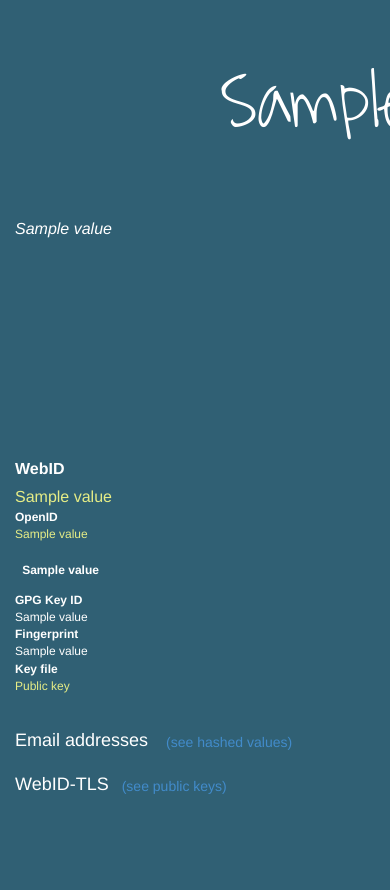
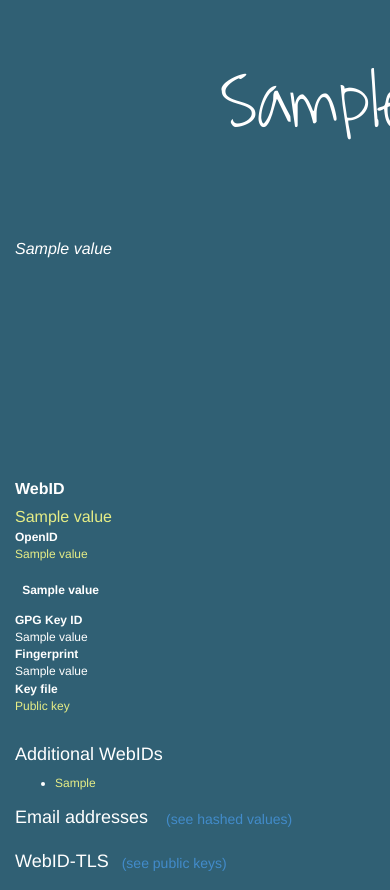
Before and after one commit to bcogrel/webid-profile, a Flask app: template webid_profile/templates/profile.html in a window 390 px wide; the page is wider, and only the part inside the window is pictured. Before the commit the page ends 794 px from the top of that part, so only its background shows below. Run offline with Flask 2, Linux system fonts and the light colour scheme; the template is opened without the code that fills it: most values are stand-ins (such as "Sample title", 1, 10 or a date in 2020); some libraries are stand-ins or nearby versions.

Commit message:
Additional webIDs displayed

```diff
--- a/webid_profile/__init__.py
+++ b/webid_profile/__init__.py
@@ -1,4 +1,4 @@
-from rdflib.namespace import RDF, DCTERMS, FOAF, RDFS, SKOS, Namespace
+from rdflib.namespace import RDF, DCTERMS, FOAF, RDFS, SKOS, OWL, Namespace
 from .core import NSManager
 
 ns = NSManager({
@@ -7,6 +7,7 @@ ns = NSManager({
       'rdfs': RDFS,
       'foaf': FOAF,
       'skos': SKOS,
+      'owl': OWL,
       'bio': Namespace("http://purl.org/vocab/bio/0.1/"),
       'cert': Namespace("http://www.w3.org/ns/auth/cert#"),
       'xsd': Namespace("http://www.w3.org/2001/XMLSchema#"),
--- a/webid_profile/static/css/application.css
+++ b/webid_profile/static/css/application.css
@@ -43,7 +43,7 @@ h5 {
 
 
 #mini-bio {
-    margin-top: 40px;
+    margin-top: 60px;
     font-size: 16px;
     font-style: oblique;
 }
@@ -108,3 +108,15 @@ h5 {
     margin-top: 75px;
     text-align: center;
 } */
+
+
+.dl-horizontal dt{
+    /*text-align: left; */
+    /* margin-bottom: 1em; */
+    width: auto;
+    padding-right: 1em;
+}
+
+.dl-horizontal dd{
+   margin-left: 0;
+}
--- /dev/null
+++ b/webid_profile/templates/_additional_webids.html
@@ -0,0 +1,7 @@
+{% set other_webids = graph.objects(user_uri, ns.owl['sameAs']) %}
+{% if other_webids %}<div>
+<h4>Additional WebIDs</h4>
+<ul>{% for webid in other_webids %}
+    <li><a property="owl:sameAs" href="{{ webid }}">{{ webid }}</a></li>
+{%endfor %}</ul>
+</div>{%endif %}
--- a/webid_profile/templates/_common_info.html
+++ b/webid_profile/templates/_common_info.html
@@ -1,5 +1,5 @@
 {% set openid = graph.value(user_uri, ns.foaf['openid']) %}
-<div id="common-info" class="col-md-6">
+<div id="common-info" class="col-md-7">
     <dl class="dl-horizontal">
     <dt class="webid-entry">WebID</dt>
     <dd><a class="webid-entry" href="{{ user_uri }}">{{ user_uri }}</a></dd>
--- a/webid_profile/templates/_gpg.html
+++ b/webid_profile/templates/_gpg.html
@@ -1,6 +1,6 @@
 {% set gpg_key_uris = graph.objects(user_uri, ns.wot['hasKey']) %}
 {% if gpg_key_uris %}
-<div id="gpg" class="col-md-6">
+<div id="gpg" class="col-md-5">
     <div>{% for key_uri in gpg_key_uris %}
       <div class="gpg-key" about="{{ key_uri }}" src="{{ user_uri }}" rev="wot:hasKey" typeof="wot:PubKey">
             {% set key_label = graph.value(key_uri, ns.rdfs['label']) %}
--- a/webid_profile/templates/profile.html
+++ b/webid_profile/templates/profile.html
@@ -41,6 +41,7 @@
           {% include "_gpg.html" %}
       </div>
 
+      {% include "_additional_webids.html" %}
       {% include "_mail_hashes.html" %}
       {% include "_webid_tls.html" %}
 
```
